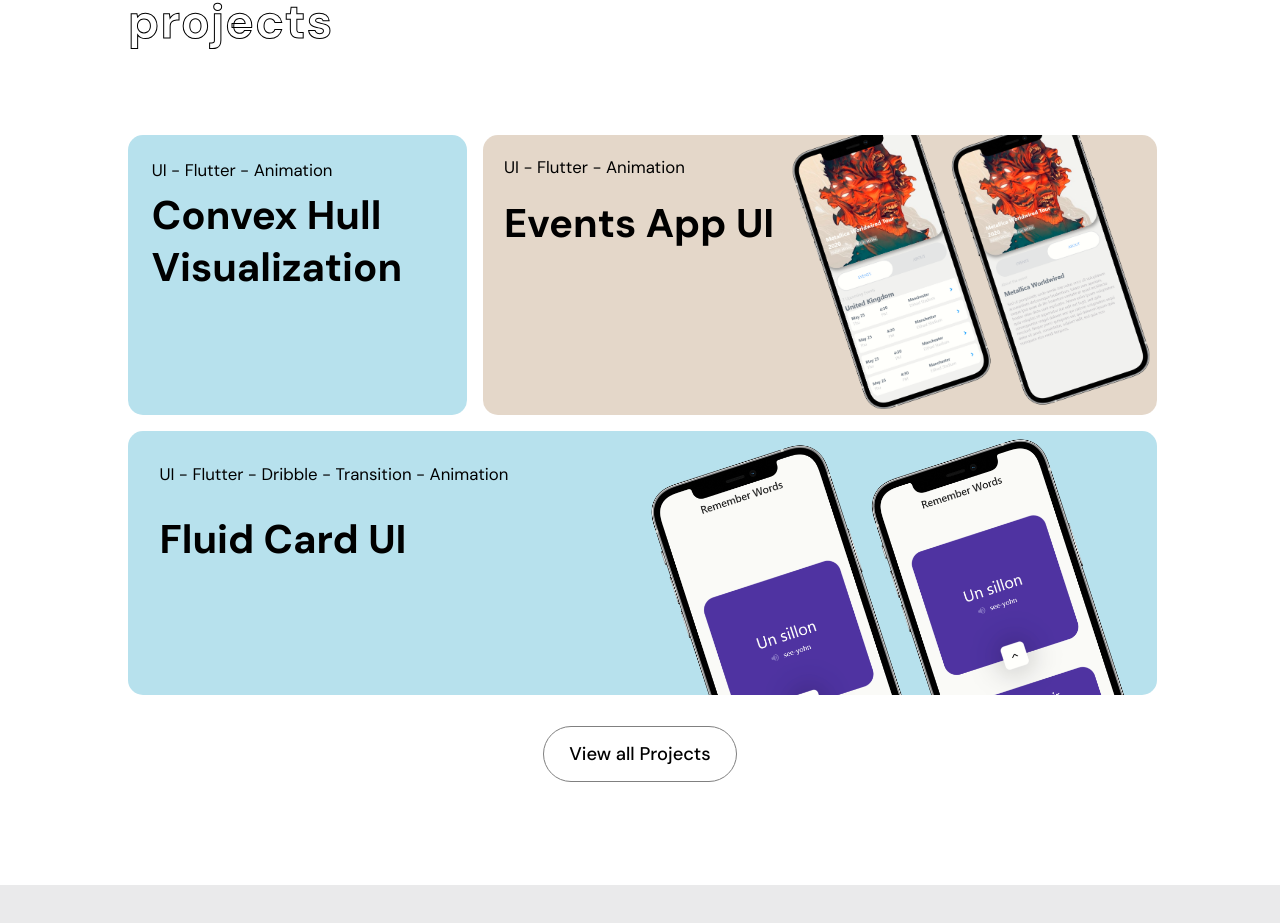
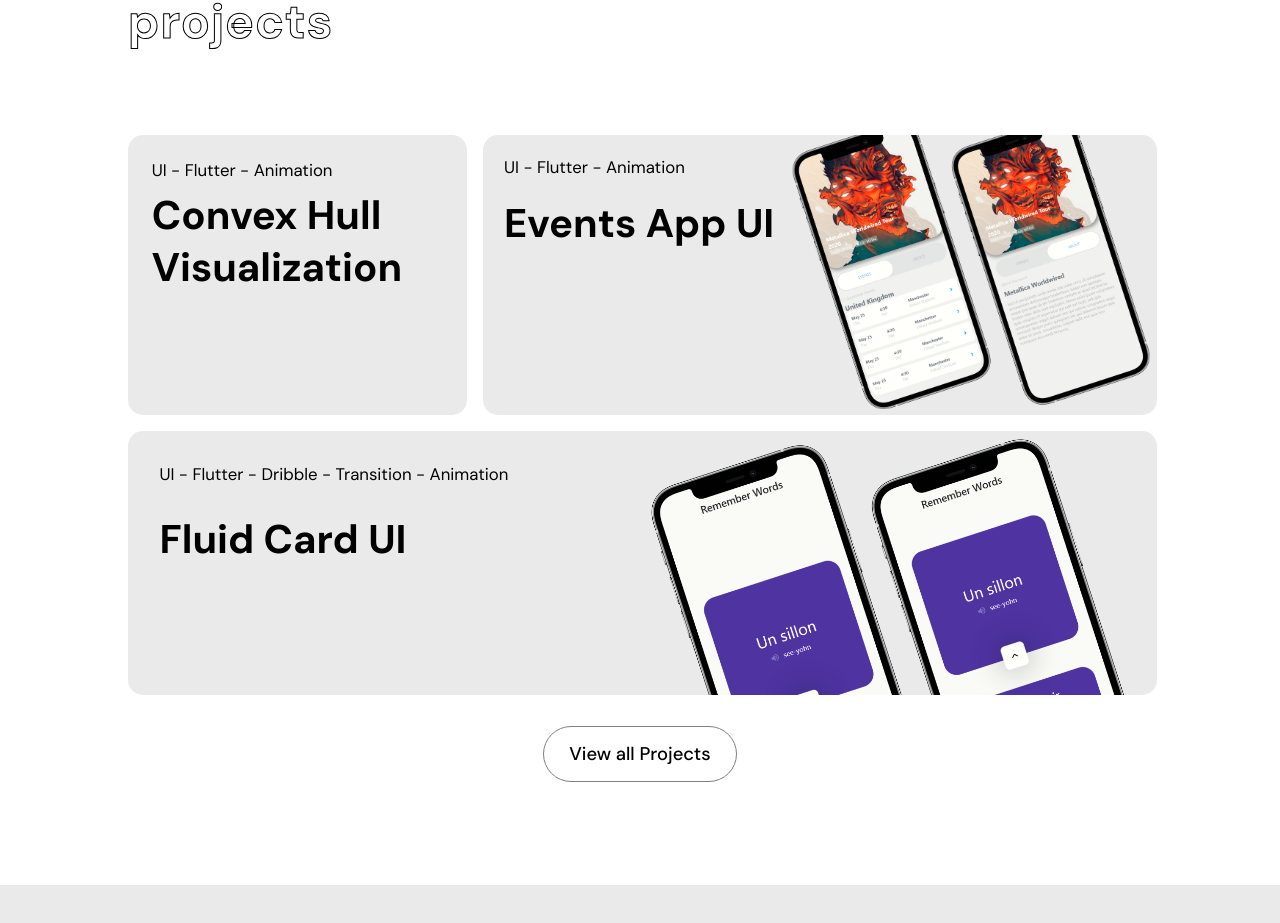
Before and after one commit to NishanthPrajith/NishanthPrajith.github.io, a React (Create React App) app: page / in a window 1280 px wide. Shown: the part 1371-2294 px from the top of the page. Built offline with nearby package versions, Linux system fonts and the light colour scheme.

Commit message:
made everything the same color

```diff
--- a/src/HomeComps/home.css
+++ b/src/HomeComps/home.css
@@ -111,7 +111,7 @@
 	width: 86%;
 	padding: 7%;
 	grid-column: span 3 / auto;
-	background-color: #B7E1ED;
+	background-color: #eaeaeb;
 	border-radius: 15px;
 }
 
@@ -119,7 +119,7 @@
 	width: 94%;
 	padding: 3% 0% 0% 3%;
 	grid-column: span 6 / auto;
-	background-color: #e4d7c9;
+	background-color: #eaeaeb;
 	border-radius: 15px;
 	background-image: url("../images/four.png");
 	background-size: 55%;
@@ -131,7 +131,7 @@
 	width: 92%;
 	padding: 3%;
 	grid-column: span 9 / auto;
-	background-color: #B7E1ED;
+	background-color: #eaeaeb;
 	border-radius: 15px;
 	background-image: url("../images/eight.png");
 	background-size: 50%;
```
